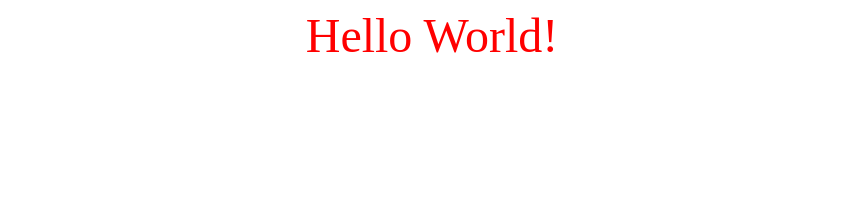
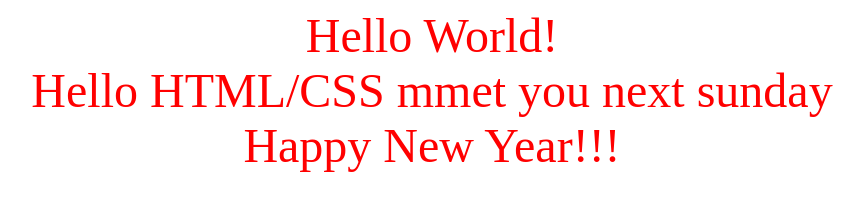
Before and after one commit to NikitaTikhonovSokolskiiJava60/get-started-git, a plain HTML site: page index.html in a window 1280 px wide. Shown: the whole page, without its empty margins (208-1069 px from the left). Drawn offline with Linux system fonts and the light colour scheme.

Commit message:
happy new year

```diff
--- a/index.html
+++ b/index.html
@@ -8,5 +8,7 @@
 </head>
 <body>
     <div>Hello World!</div>
+    <div> Hello HTML/CSS mmet you next sunday</div>
+    <div>Happy New Year!!!</div>
 </body>
 </html>
```
